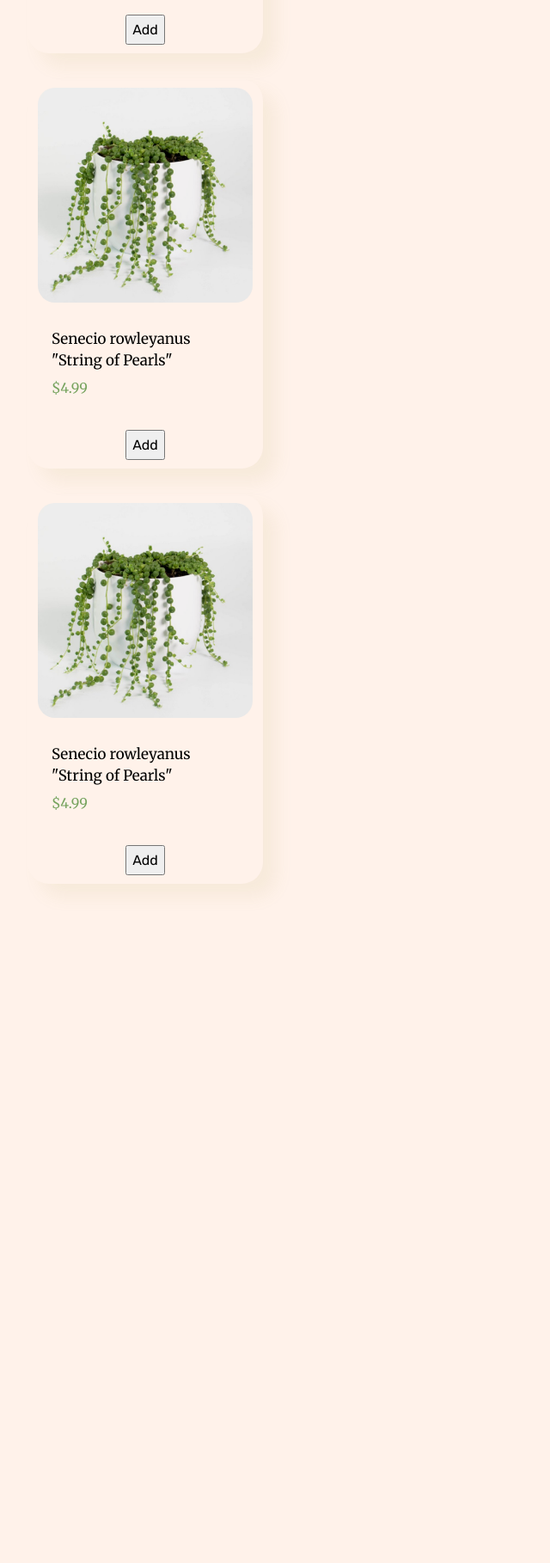
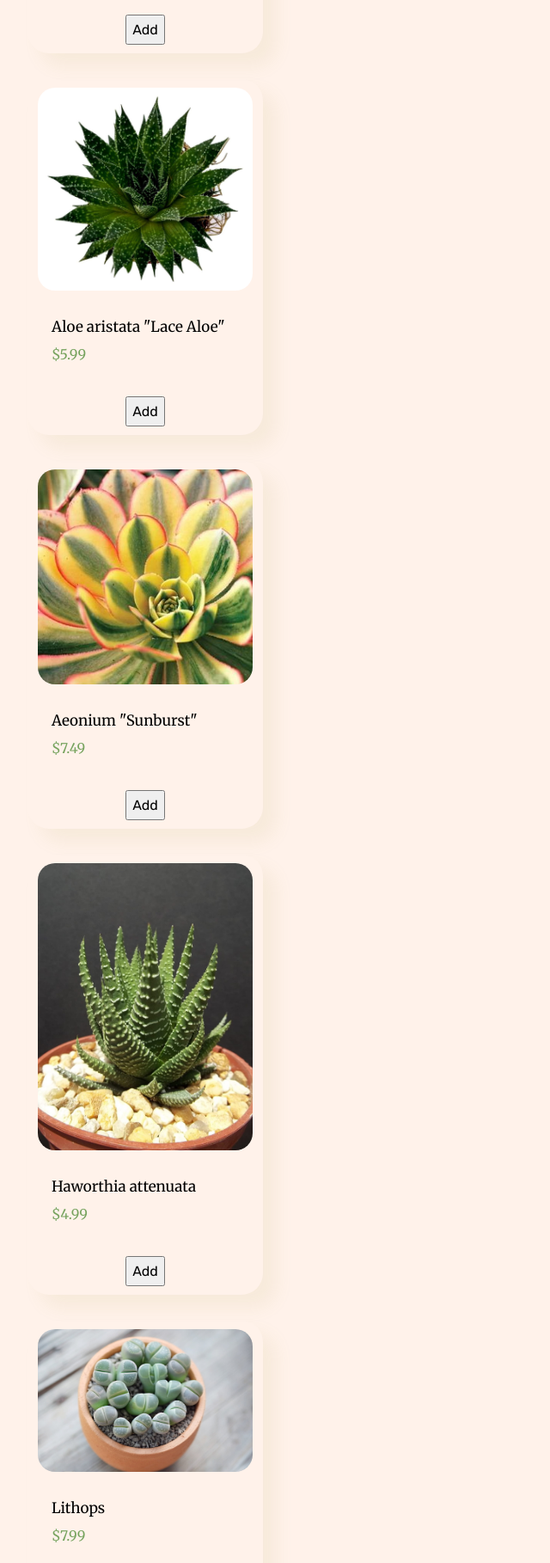
Before and after one commit to ITMD362-Team-BEJJ/project2, a website: page store/index.html in a window 1280 px wide. Shown: the part 3136-4954 px from the top of the page at 86% size, without its empty margins (0-640 px from the left). Before the commit the page ends 4211 px from the top, so only its background shows below. Drawn offline with Linux system fonts and the light colour scheme; files whose address does not match are found by name.

Commit message:
Add more items to store page

```diff
--- a/store/index.html
+++ b/store/index.html
@@ -92,9 +92,31 @@
 
         <article class="product-container">
           <section class="products">
-            <img src="../assets/images/suculus6.png" alt="Senecio rowleyanus String of Pearls">
+            <img src="../assets/images/aloe_aristata.jpeg" alt="Aloe aristata Lace Aloe">
             <section class="product-desc">
-              <h5>Senecio rowleyanus "String of Pearls"</h5>
+              <h5>Aloe aristata "Lace Aloe"</h5>
+              <h4>$5.99</h4>
+            </section>
+            <button name="addCart">Add</button>
+          </section>
+        </article>
+
+        <article class="product-container">
+          <section class="products">
+            <img src="../assets/images/aeonium_sunburst.jpg" alt="Aeonium Sunburst">
+            <section class="product-desc">
+              <h5>Aeonium "Sunburst"</h5>
+              <h4>$7.49</h4>
+            </section>
+            <button name="addCart">Add</button>
+          </section>
+        </article>
+
+        <article class="product-container">
+          <section class="products">
+            <img src="../assets/images/haworthia_attenuata.jpg" alt="Haworthia attenuata">
+            <section class="product-desc">
+              <h5>Haworthia attenuata</h5>
               <h4>$4.99</h4>
             </section>
             <button name="addCart">Add</button>
@@ -103,15 +125,37 @@
 
         <article class="product-container">
           <section class="products">
-            <img src="../assets/images/suculus6.png" alt="Senecio rowleyanus String of Pearls">
+            <img src="../assets/images/lithops.jpg" alt="Lithops">
             <section class="product-desc">
-              <h5>Senecio rowleyanus "String of Pearls"</h5>
+              <h5>Lithops</h5>
+              <h4>$7.99</h4>
+            </section>
+            <button name="addCart">Add</button>
+          </section>
+        </article>
+
+        <article class="product-container">
+          <section class="products">
+            <img src="../assets/images/sedum_rubrotinctum.jpg" alt="Sedum rubrotinctum Jelly Bean">
+            <section class="product-desc">
+              <h5>Sedum rubotinctum "Jelly Bean"</h5>
               <h4>$4.99</h4>
             </section>
             <button name="addCart">Add</button>
           </section>
         </article>
-      </section>
+
+        <article class="product-container">
+          <section class="products">
+            <img src="../assets/images/titanopsis_calcarea.jpg" alt="Titanopsis calcarea Concrete Leaf">
+            <section class="product-desc">
+              <h5>Titanopsis calcarea "Concrete Leaf"</h5>
+              <h4>$8.49</h4>
+            </section>
+            <button name="addCart">Add</button>
+          </section>
+        </article>
+    </section>
     </main>
 
     <script src="assets/js/site.js"></script>
```
Also changed, not shown: assets/images/aeonium_sunburst.jpg (added), assets/images/aloe_aristata.jpeg (added), assets/images/haworthia_attenuata.jpg (added), assets/images/lithops.jpg (added), assets/images/titanopsis_calcarea.jpg (added), 1 other file.
